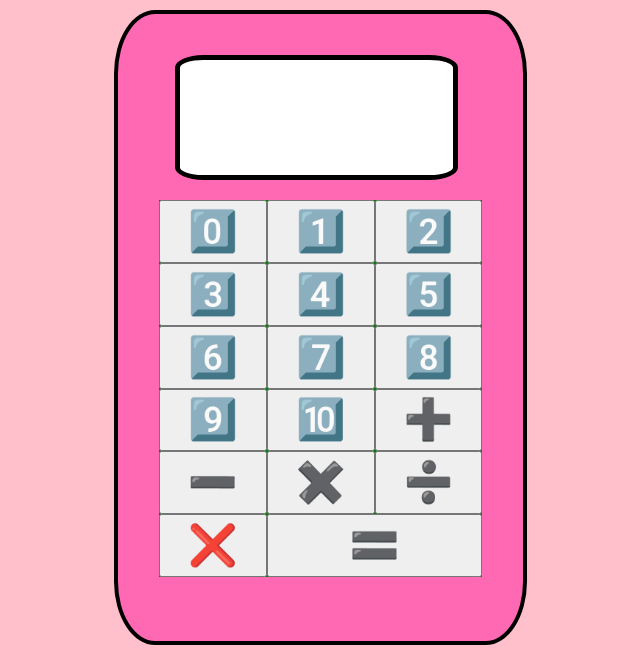
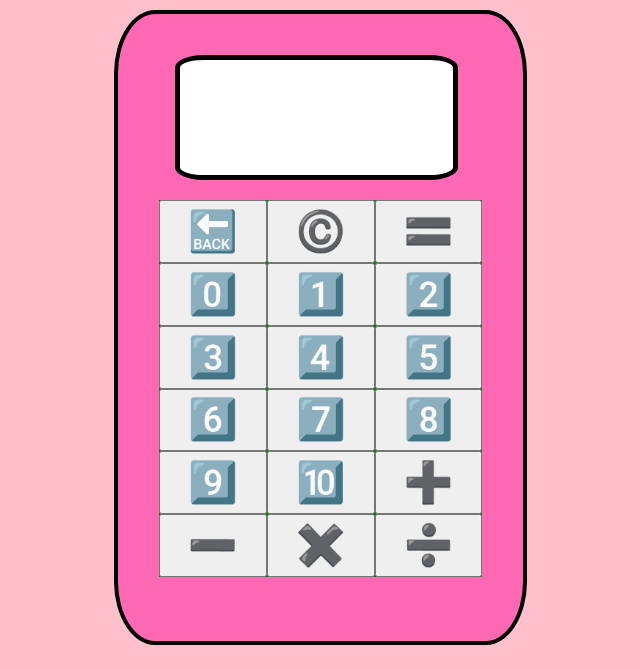
Before and after one commit to rk-shashwat/Calculator-web-app, a plain HTML site: page index.html in a window 1280 px wide. Shown: the part 306-975 px from the top of the page, without its empty margins (336-976 px from the left). Drawn offline with Linux system fonts and the light colour scheme; a web font is replaced by a local one.

Commit message:
Add files via upload

```diff
--- a/index.html
+++ b/index.html
@@ -67,6 +67,9 @@ arr=display.split("");
 let a=arr.pop();
 document.getElementById("text").value=arr.join("");
 break;
+case 16:
+document.getElementById("text").value="";
+break;
 }
 }
 }
@@ -92,6 +95,9 @@ document.getElementById("text").value=eval(display);
 <input type="text" id="text">
 <div class="btn">
 
+<button  onclick="add(15)">🔙</button>
+<button  onclick="add(16)">©️</button>
+<button  onclick="result()" >🟰</button>
 <button  onclick="add(0)" >0️⃣</button>
 <button  onclick="add(1)" >1️⃣</button>
 <button  onclick="add(2)" >2️⃣</button>
@@ -107,8 +113,6 @@ document.getElementById("text").value=eval(display);
 <button  onclick="add(12)" >➖</button>
 <button  onclick="add(13)" >✖️</button>
 <button  onclick="add(14)" >➗</button>
-<button  onclick="add(15)">❌</button>
-<button  onclick="result()" style="width:200%;">🟰</button>
 
 </div>
 
```
